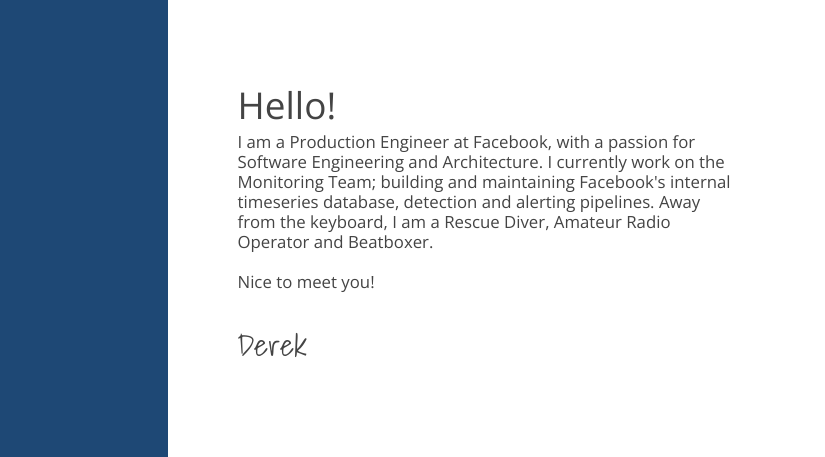
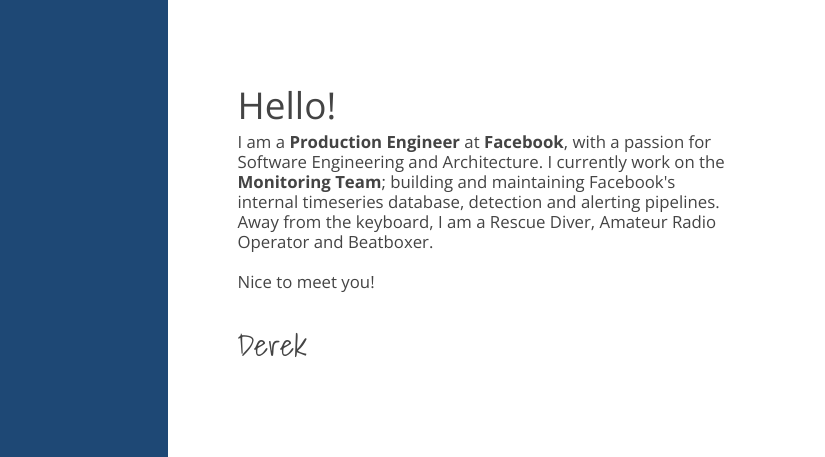
Before and after one commit to DerekTBrown/derektbrown.github.io, a website: page index.html in a window 1280 px wide. Shown: the part 150-607 px from the top of the page, 455-1280 px from the left. Drawn offline with nearby package versions, Linux system fonts and the light colour scheme.

Commit message:
Update index.html

```diff
--- a/index.html
+++ b/index.html
@@ -114,8 +114,8 @@
         <section class="welcome">
           <div>
             <h3>Hello!</h3>
-            I am a Production Engineer at Facebook, with  a passion for Software Engineering
-            and Architecture.  I currently work on the Monitoring Team; building
+            I am a <b>Production Engineer</b> at <b>Facebook</b>, with  a passion for Software Engineering
+            and Architecture.  I currently work on the <b>Monitoring Team</b>; building
             and maintaining Facebook's internal timeseries database, detection and
             alerting pipelines. Away from the keyboard, I am a Rescue Diver, Amateur Radio Operator
             and Beatboxer.
```
